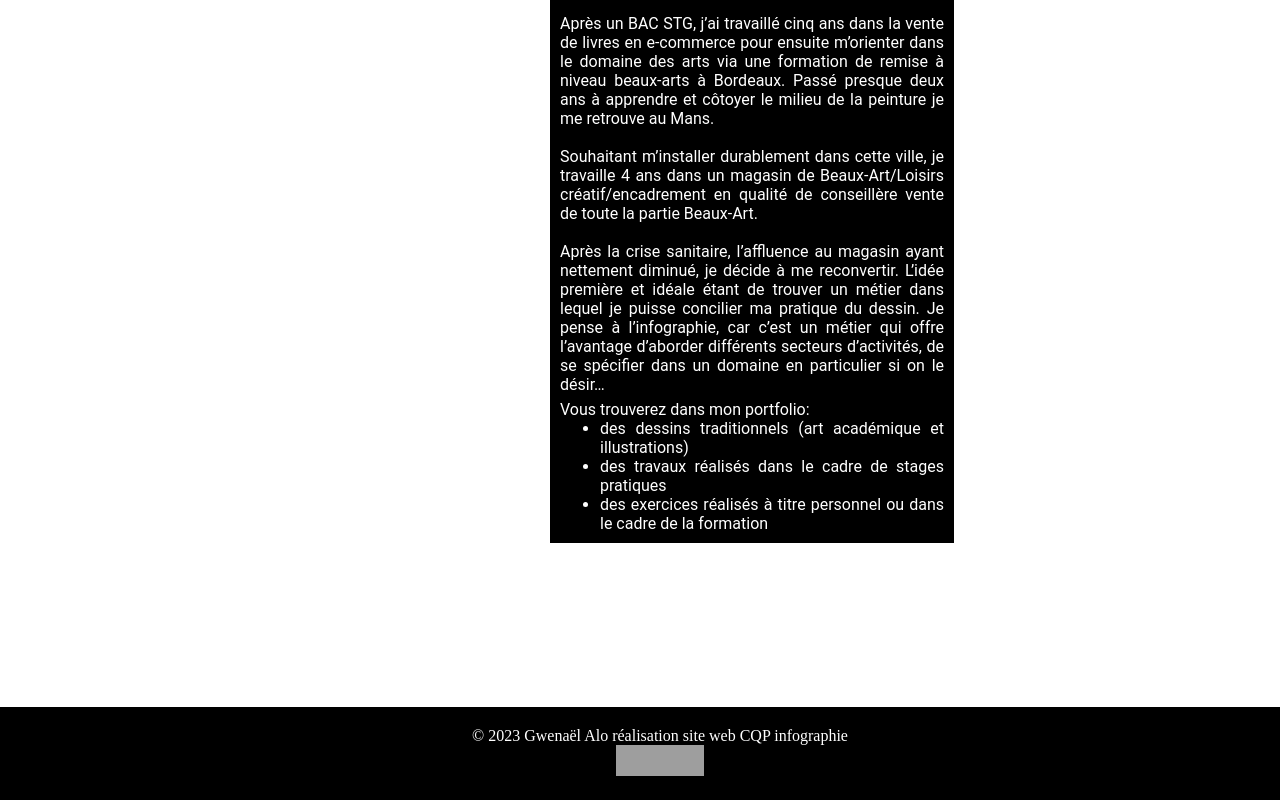
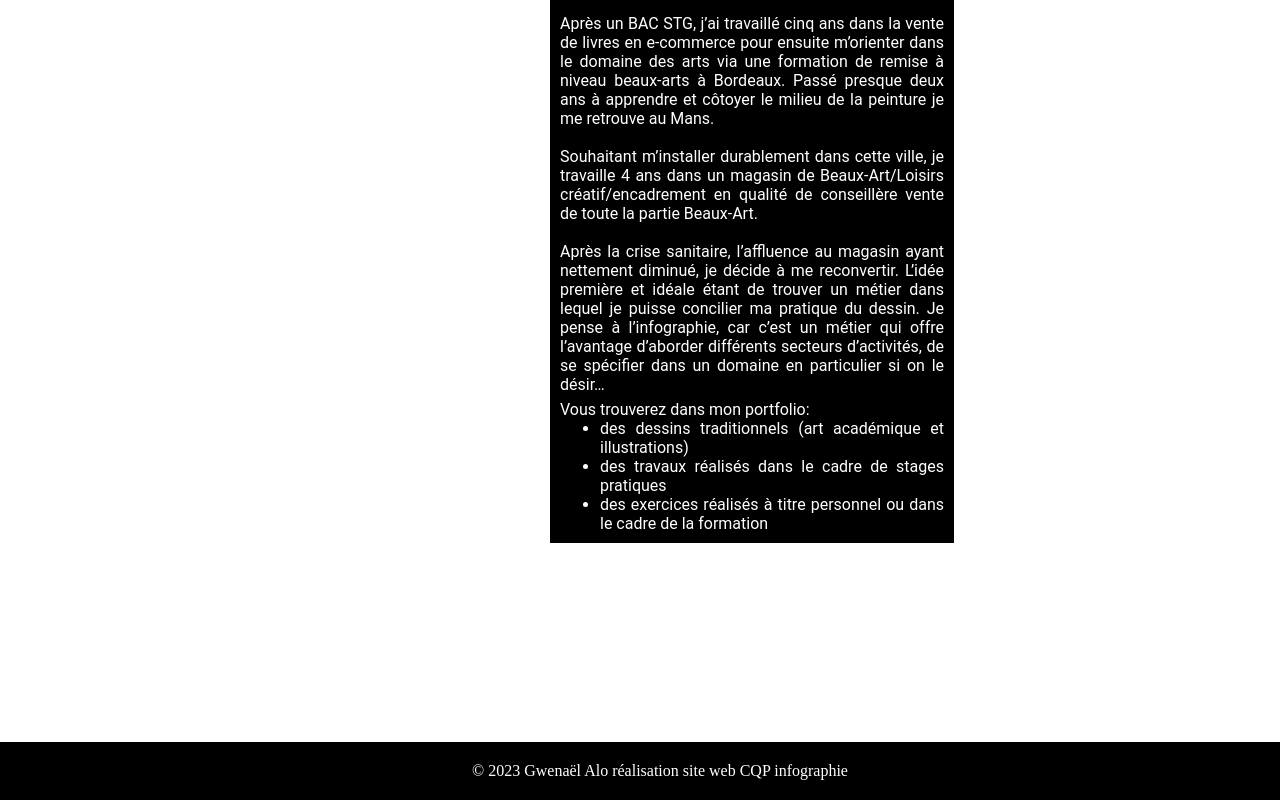
Before and after one commit to GwenaelAlo/GwenaelAlo.github.io, a plain HTML site: page bio.html in a window 1280 px wide. Shown: the part 380-1180 px from the top of the page. Drawn offline with Linux system fonts and the light colour scheme; files that its build step writes are made by us from their sources; grey boxes are pictures that could not be loaded.

Commit message:
bio.html

```diff
--- a/bio.html
+++ b/bio.html
@@ -56,11 +56,7 @@ Vous trouverez dans mon portfolio: <br>
 
 <footer>
 <p>	&#169; 2023 Gwenaël Alo réalisation site web CQP infographie </p>
-<a href="http://jigsaw.w3.org/css-validator/check/referer">
-    <img style="border:0;width:88px;height:31px"
-        src="http://jigsaw.w3.org/css-validator/images/vcss-blue"
-        alt="CSS Valide !" >
-    </a>
+
 </footer>
 
 
```
